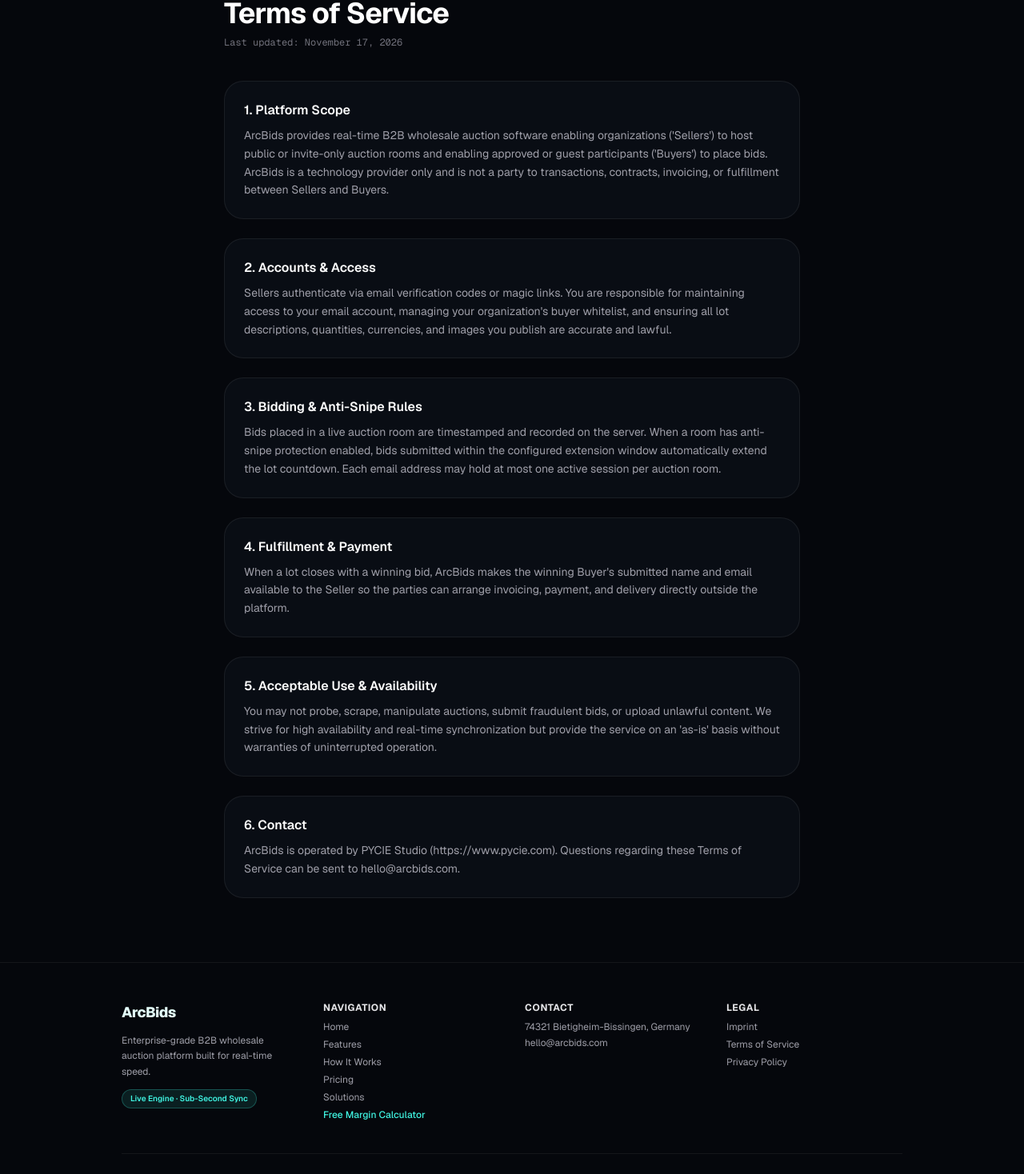
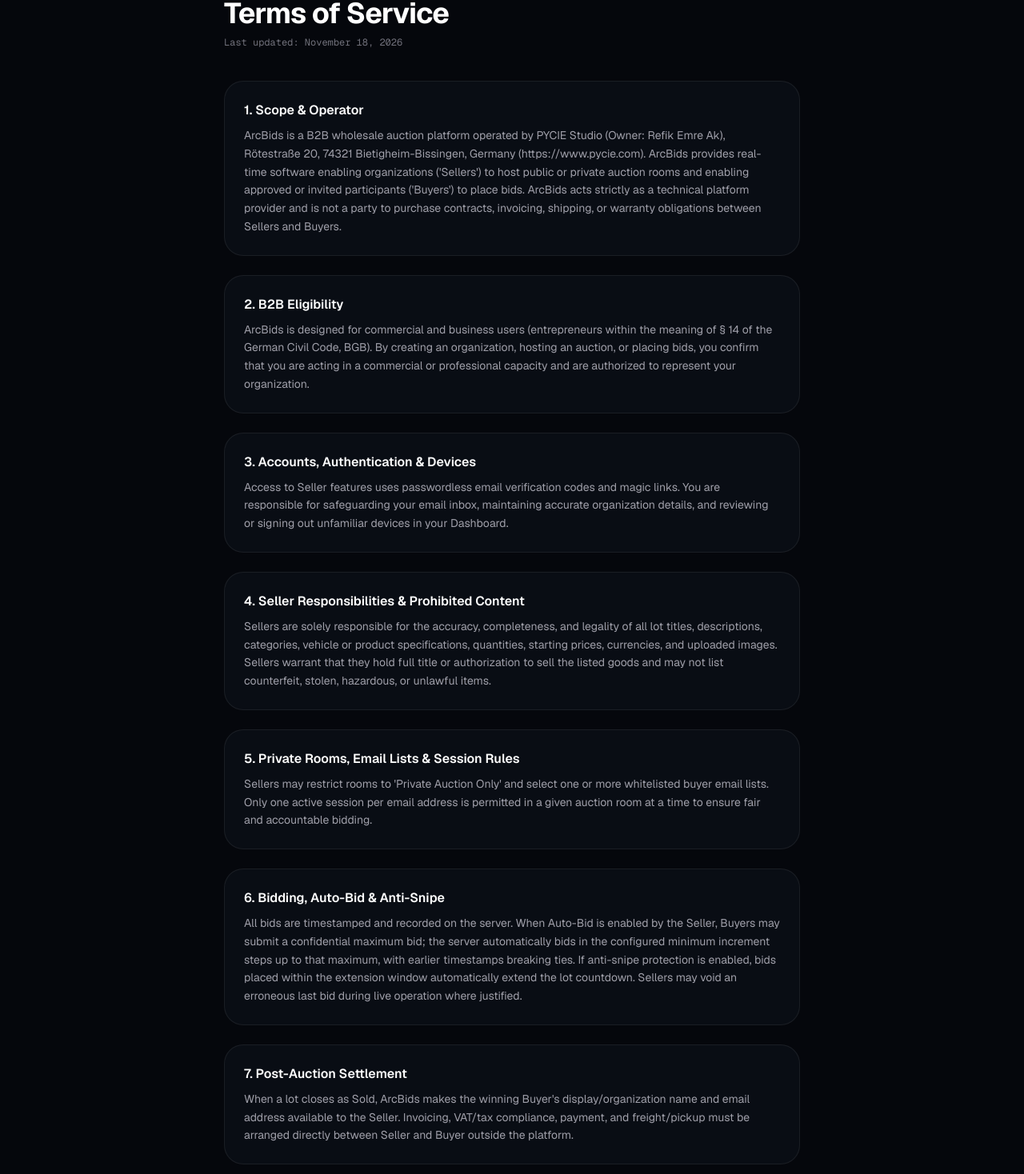
Before and after one commit to Arclipsed/Arc-Bids-Client, a Next.js app: page /terms in a window 1280 px wide. Shown: the part 176-1644 px from the top of the page at 80% size. Built offline with nearby package versions, Linux system fonts and the light colour scheme; no server answers.

Commit message:
Expand Privacy Policy and Terms of Service for GDPR and B2B auction rules

```diff
--- a/src/app/privacy/page.tsx
+++ b/src/app/privacy/page.tsx
@@ -22,54 +22,78 @@ const CONTENT = {
   EN: {
     eyebrow: "Legal",
     title: "Privacy Policy",
-    updated: "Last updated: November 17, 2026",
+    updated: "Last updated: November 18, 2026",
     sections: [
       {
-        heading: "1. Data We Collect",
-        body: "When you sign in as a Seller, we collect your email address to send verification codes and magic links. When you join or bid in an auction room as a Buyer, we collect the name/company and email address you enter so the Seller can verify whitelist eligibility and contact winning bidders.",
+        heading: "1. Controller",
+        body: "This website and the ArcBids platform are operated by PYCIE Studio (Owner: Refik Emre Ak), Rötestraße 20, 74321 Bietigheim-Bissingen, Germany (https://www.pycie.com). For platform inquiries contact hello@arcbids.com; for general operator inquiries contact contact@pycie.com.",
       },
       {
-        heading: "2. Cookies & Local Storage",
-        body: "We use an essential HttpOnly session cookie (arcbids_session) for Seller authentication, a language preference cookie (MANUAL_NEXT_LOCALE), and browser localStorage keys to remember your SpacetimeDB connection token and entered buyer details.",
+        heading: "2. Data We Collect",
+        body: "When you sign in via email OTP or magic link, we process your email address and derive a consistent OpenID Connect (OIDC) subject identifier. Sellers may provide organization details (name, slug, contact email, phone, website, address, VAT/Tax ID), auction room settings, lot descriptions, specifications, and uploaded photos, as well as named buyer email lists (company name and email, including CSV imports). Buyers entering or bidding in a room provide a display name/organization name, email address, bid amounts, and optional secret maximum auto-bid amounts. We also record active device metadata (browser/OS label, device type, device ID, and online/last-seen timestamps) so you can view and remotely sign out your devices.",
       },
       {
-        heading: "3. Infrastructure & Sub-processors",
-        body: "Real-time auction state is hosted on SpacetimeDB, uploaded lot images are stored on Vercel Blob, transactional sign-in emails are delivered via Resend, and the web application is hosted on Vercel.",
+        heading: "3. Purposes & Legal Bases (GDPR)",
+        body: "We process personal data to provide authentication, host real-time auction rooms, enforce private whitelists, execute proxy auto-bids, and enable post-auction contact between Sellers and winning Buyers (Art. 6(1)(b) GDPR — performance of a contract/pre-contractual measures). Security logging, duplicate-session prevention, and device management are processed based on our legitimate interest in platform integrity and fraud prevention (Art. 6(1)(f) GDPR).",
       },
       {
-        heading: "4. Data Sharing",
-        body: "We do not sell your personal data. Within an auction room, your entered display name is visible in the live bid feed, and your email address is shared with the Seller organizing that auction room for whitelist verification and post-auction fulfillment.",
+        heading: "4. Cookies, Local Storage & Session Storage",
+        body: "We use an essential HttpOnly session cookie (arcbids_session) for authentication and a language preference cookie (MANUAL_NEXT_LOCALE). Browser localStorage stores your OIDC/SpacetimeDB connection token (arcbid_oidc_id_token / arcbid_token_*) and persistent device ID (arcbid_device_id). Browser sessionStorage temporarily stores guest buyer name/email for the active tab (arcbid_buyer_name, arcbid_buyer_token) so guest details are not persisted across browser restarts.",
       },
       {
-        heading: "5. Retention & Deletion",
-        body: "Sellers can delete their auction rooms, buyer lists, and full account data directly from the Seller Dashboard. For data inquiries or deletion requests, contact PYCIE Studio (pycie.com) at hello@arcbids.com.",
+        heading: "5. Infrastructure & Sub-processors",
+        body: "Real-time auction state, device sessions, and OIDC verification run on SpacetimeDB; the web application is hosted on Vercel; uploaded lot images are stored on Vercel Blob; and transactional sign-in emails are delivered via Resend. Data is processed only to the extent required to operate the service.",
+      },
+      {
+        heading: "6. Data Sharing & Visibility",
+        body: "We do not sell your personal data. Within an auction room, your display name or organization name and bid amounts are visible in the live bid feed. Your email address is shared only with the Seller organizing that auction room for whitelist verification and post-auction fulfillment. Your secret maximum auto-bid amounts and your logged-in device list are private to your account.",
+      },
+      {
+        heading: "7. Retention & Account Deletion",
+        body: "Sellers can delete individual auction rooms (which also removes associated lot images from Vercel Blob), delete buyer lists, and remotely sign out devices at any time. You can also permanently delete your entire account, organization, auctions, lots, uploaded images, bids, buyer lists, and device records directly from the Dashboard under Danger Zone, or by emailing hello@arcbids.com.",
+      },
+      {
+        heading: "8. Your Rights Under GDPR",
+        body: "You have the right to request access to your stored personal data (Art. 15 GDPR), rectification of inaccurate data (Art. 16 GDPR), erasure (Art. 17 GDPR), restriction of processing (Art. 18 GDPR), data portability (Art. 20 GDPR), and to object to processing based on legitimate interests (Art. 21 GDPR). You also have the right to lodge a complaint with a competent data protection supervisory authority (such as the Landesbeauftragter für den Datenschutz und die Informationsfreiheit Baden-Württemberg).",
       },
     ],
   },
   DE: {
     eyebrow: "Rechtliches",
     title: "Datenschutzerklärung",
-    updated: "Stand: 17. November 2026",
+    updated: "Stand: 18. November 2026",
     sections: [
       {
-        heading: "1. Welche Daten wir verarbeiten",
-        body: "Bei der Anmeldung als Verkäufer verarbeiten wir Ihre E-Mail-Adresse zum Versand von Verifizierungscodes und Magic-Links. Beim Beitritt oder Bieten in einem Auktionsraum erfassen wir den angegebenen Namen bzw. Firmennamen sowie Ihre E-Mail-Adresse zur Whitelist-Prüfung und Kontaktaufnahme nach Zuschlag.",
+        heading: "1. Verantwortlicher",
+        body: "Verantwortlicher im Sinne der DSGVO für ArcBids ist PYCIE Studio (Inhaber: Refik Emre Ak), Rötestraße 20, 74321 Bietigheim-Bissingen, Deutschland (https://www.pycie.com). Plattform-Support: hello@arcbids.com; allgemeiner Betreiberkontakt: contact@pycie.com.",
       },
       {
-        heading: "2. Cookies & Local Storage",
-        body: "Wir verwenden ein technisch notwendiges HttpOnly-Sitzungscookie (arcbids_session) für die Verkäufer-Anmeldung, ein Sprachcookie (MANUAL_NEXT_LOCALE) sowie Local-Storage-Einträge im Browser für Ihre SpacetimeDB-Verbindung und Käuferangaben.",
+        heading: "2. Welche Daten wir verarbeiten",
+        body: "Bei der Anmeldung per E-Mail-Code oder Magic-Link verarbeiten wir Ihre E-Mail-Adresse und erstellen eine konsistente OIDC-Kennung. Verkäufer können Organisationsdaten (Name, Slug, Kontakt-E-Mail, Telefon, Webseite, Adresse, USt-IdNr.), Auktionskonfigurationen, Positionsbeschreibungen, Fahrzeug-/Artikelspezifikationen, hochgeladene Fotos sowie benannte Käufer-E-Mail-Listen (inkl. CSV-Import) hinterlegen. Käufer geben einen Anzeigenamen bzw. Organisationsnamen, eine E-Mail-Adresse, Gebote sowie optional verdeckte Maximalgebote (Auto-Bid) an. Zudem speichern wir Geräteinformationen (Browser/OS, Gerätetyp, Geräte-ID, Online-/Zuletzt-aktiv-Status) für die Geräteverwaltung.",
       },
       {
-        heading: "3. Infrastruktur & Auftragsverarbeiter",
-        body: "Echtzeit-Auktionsdaten laufen über SpacetimeDB, hochgeladene Positionsfotos werden in Vercel Blob gespeichert, Anmelde-E-Mails werden über Resend versendet und die Webanwendung wird auf Vercel betrieben.",
+        heading: "3. Zwecke & Rechtsgrundlagen (DSGVO)",
+        body: "Die Verarbeitung erfolgt zur Bereitstellung der Authentifizierung, Durchführung von Echtzeit-Auktionen, Whitelist-Prüfung, automatisierten Gebotsabgabe sowie Kontaktvermittlung nach Zuschlag (Art. 6 Abs. 1 lit. b DSGVO). Sicherheitsfunktionen wie Sitzungsschutz, Missbrauchsprävention und Geräteverwaltung stützen wir auf unser berechtigtes Interesse an einem sicheren Plattformbetrieb (Art. 6 Abs. 1 lit. f DSGVO).",
       },
       {
-        heading: "4. Weitergabe von Daten",
-        body: "Wir verkaufen keine personenbezogenen Daten. In einem Auktionsraum ist Ihr angegebener Anzeigename im Live-Aktivitätsfeed sichtbar; Ihre E-Mail-Adresse wird ausschließlich dem veranstaltenden Verkäufer zur Freigabe und Vertragsabwicklung bereitgestellt.",
+        heading: "4. Cookies, Local Storage & Session Storage",
+        body: "Wir verwenden ein technisch notwendiges HttpOnly-Sitzungscookie (arcbids_session) sowie ein Sprachcookie (MANUAL_NEXT_LOCALE). Im Local Storage speichern wir Ihr OIDC-/SpacetimeDB-Token (arcbid_oidc_id_token / arcbid_token_*) und Ihre Geräte-ID (arcbid_device_id). Im Session Storage werden Gast-Käuferangaben (arcbid_buyer_name, arcbid_buyer_token) nur für den jeweiligen Browser-Tab vorgehalten.",
       },
       {
-        heading: "5. Speicherdauer & Löschung",
-        body: "Verkäufer können Auktionsräume, Käuferlisten und ihr vollständiges Konto direkt im Dashboard löschen. Für Auskunfts- oder Löschanfragen wenden Sie sich bitte an PYCIE Studio (pycie.com) unter hello@arcbids.com.",
+        heading: "5. Infrastruktur & Auftragsverarbeiter",
+        body: "Echtzeit-Auktionsdaten, Gerätesitzungen und OIDC-Prüfungen laufen über SpacetimeDB; die Webanwendung wird über Vercel bereitgestellt; hochgeladene Positionsfotos werden in Vercel Blob gespeichert; Anmelde-E-Mails werden über Resend versendet.",
+      },
+      {
+        heading: "6. Weitergabe & Sichtbarkeit von Daten",
+        body: "Wir verkaufen keine personenbezogenen Daten. In einem Auktionsraum sind Ihr angegebener Anzeige- bzw. Organisationsname sowie Gebote im Live-Feed sichtbar. Ihre E-Mail-Adresse wird ausschließlich dem veranstaltenden Verkäufer zur Freigabe und Vertragsabwicklung bereitgestellt. Verdeckte Maximalgebote (Auto-Bid) und Ihre Geräteliste sind ausschließlich für Sie selbst einsehbar.",
+      },
+      {
+        heading: "7. Speicherdauer & Kontolöschung",
+        body: "Verkäufer können einzelne Auktionsräume (inklusive Löschung der zugehörigen Fotos in Vercel Blob), Käuferlisten sowie angemeldete Geräte jederzeit löschen. Über die Danger Zone im Dashboard können Sie Ihr gesamtes Konto samt Organisation, Auktionen, Positionen, Fotos, Geboten, Käuferlisten und Gerätedaten vollständig und endgültig löschen oder sich an hello@arcbids.com wenden.",
+      },
+      {
+        heading: "8. Ihre Rechte nach DSGVO",
+        body: "Sie haben das Recht auf Auskunft (Art. 15 DSGVO), Berichtigung (Art. 16 DSGVO), Löschung (Art. 17 DSGVO), Einschränkung der Verarbeitung (Art. 18 DSGVO), Datenübertragbarkeit (Art. 20 DSGVO) sowie Widerspruch (Art. 21 DSGVO). Zudem steht Ihnen ein Beschwerderecht bei einer Datenschutz-Aufsichtsbehörde zu (z. B. beim Landesbeauftragten für den Datenschutz und die Informationsfreiheit Baden-Württemberg).",
       },
     ],
   },
--- a/src/app/terms/page.tsx
+++ b/src/app/terms/page.tsx
@@ -22,62 +22,94 @@ const CONTENT = {
   EN: {
     eyebrow: "Legal",
     title: "Terms of Service",
-    updated: "Last updated: November 17, 2026",
+    updated: "Last updated: November 18, 2026",
     sections: [
       {
-        heading: "1. Platform Scope",
-        body: "ArcBids provides real-time B2B wholesale auction software enabling organizations ('Sellers') to host public or invite-only auction rooms and enabling approved or guest participants ('Buyers') to place bids. ArcBids is a technology provider only and is not a party to transactions, contracts, invoicing, or fulfillment between Sellers and Buyers.",
+        heading: "1. Scope & Operator",
+        body: "ArcBids is a B2B wholesale auction platform operated by PYCIE Studio (Owner: Refik Emre Ak), Rötestraße 20, 74321 Bietigheim-Bissingen, Germany (https://www.pycie.com). ArcBids provides real-time software enabling organizations ('Sellers') to host public or private auction rooms and enabling approved or invited participants ('Buyers') to place bids. ArcBids acts strictly as a technical platform provider and is not a party to purchase contracts, invoicing, shipping, or warranty obligations between Sellers and Buyers.",
       },
       {
-        heading: "2. Accounts & Access",
-        body: "Sellers authenticate via email verification codes or magic links. You are responsible for maintaining access to your email account, managing your organization's buyer whitelist, and ensuring all lot descriptions, quantities, currencies, and images you publish are accurate and lawful.",
+        heading: "2. B2B Eligibility",
+        body: "ArcBids is designed for commercial and business users (entrepreneurs within the meaning of § 14 of the German Civil Code, BGB). By creating an organization, hosting an auction, or placing bids, you confirm that you are acting in a commercial or professional capacity and are authorized to represent your organization.",
       },
       {
-        heading: "3. Bidding & Anti-Snipe Rules",
-        body: "Bids placed in a live auction room are timestamped and recorded on the server. When a room has anti-snipe protection enabled, bids submitted within the configured extension window automatically extend the lot countdown. Each email address may hold at most one active session per auction room.",
+        heading: "3. Accounts, Authentication & Devices",
+        body: "Access to Seller features uses passwordless email verification codes and magic links. You are responsible for safeguarding your email inbox, maintaining accurate organization details, and reviewing or signing out unfamiliar devices in your Dashboard.",
       },
       {
-        heading: "4. Fulfillment & Payment",
-        body: "When a lot closes with a winning bid, ArcBids makes the winning Buyer's submitted name and email available to the Seller so the parties can arrange invoicing, payment, and delivery directly outside the platform.",
+        heading: "4. Seller Responsibilities & Prohibited Content",
+        body: "Sellers are solely responsible for the accuracy, completeness, and legality of all lot titles, descriptions, categories, vehicle or product specifications, quantities, starting prices, currencies, and uploaded images. Sellers warrant that they hold full title or authorization to sell the listed goods and may not list counterfeit, stolen, hazardous, or unlawful items.",
       },
       {
-        heading: "5. Acceptable Use & Availability",
-        body: "You may not probe, scrape, manipulate auctions, submit fraudulent bids, or upload unlawful content. We strive for high availability and real-time synchronization but provide the service on an 'as-is' basis without warranties of uninterrupted operation.",
+        heading: "5. Private Rooms, Email Lists & Session Rules",
+        body: "Sellers may restrict rooms to 'Private Auction Only' and select one or more whitelisted buyer email lists. Only one active session per email address is permitted in a given auction room at a time to ensure fair and accountable bidding.",
       },
       {
-        heading: "6. Contact",
-        body: "ArcBids is operated by PYCIE Studio (https://www.pycie.com). Questions regarding these Terms of Service can be sent to hello@arcbids.com.",
+        heading: "6. Bidding, Auto-Bid & Anti-Snipe",
+        body: "All bids are timestamped and recorded on the server. When Auto-Bid is enabled by the Seller, Buyers may submit a confidential maximum bid; the server automatically bids in the configured minimum increment steps up to that maximum, with earlier timestamps breaking ties. If anti-snipe protection is enabled, bids placed within the extension window automatically extend the lot countdown. Sellers may void an erroneous last bid during live operation where justified.",
+      },
+      {
+        heading: "7. Post-Auction Settlement",
+        body: "When a lot closes as Sold, ArcBids makes the winning Buyer's display/organization name and email address available to the Seller. Invoicing, VAT/tax compliance, payment, and freight/pickup must be arranged directly between Seller and Buyer outside the platform.",
+      },
+      {
+        heading: "8. Acceptable Use",
+        body: "You may not attempt to bypass access controls, scrape or probe private rooms, manipulate auctions (including shill bidding), or interfere with real-time WebSocket infrastructure. We reserve the right to suspend or remove organizations or rooms that violate these terms.",
+      },
+      {
+        heading: "9. Availability & Limitation of Liability",
+        body: "We strive for high availability and sub-second synchronization but provide the platform without guarantee of uninterrupted operation. PYCIE Studio is liable without limitation for intent, gross negligence, and injury to life, body, or health. For slight negligence, liability is limited to foreseeable, contract-typical damages arising from breach of essential contractual obligations (cardinal duties); any further liability for indirect damages or lost profits is excluded to the extent permitted by German law.",
+      },
+      {
+        heading: "10. Account Deletion, Governing Law & Contact",
+        body: "You may delete your account and all associated data at any time via the Dashboard Danger Zone. These Terms are governed by the laws of the Federal Republic of Germany, excluding the UN Convention on Contracts for the International Sale of Goods (CISG). For platform support contact hello@arcbids.com; for operator inquiries contact contact@pycie.com.",
       },
     ],
   },
   DE: {
     eyebrow: "Rechtliches",
     title: "Allgemeine Geschäftsbedingungen (AGB)",
-    updated: "Stand: 17. November 2026",
+    updated: "Stand: 18. November 2026",
     sections: [
       {
-        heading: "1. Leistungsgegenstand",
-        body: "ArcBids stellt eine B2B-Software für Großhandelsauktionen in Echtzeit bereit, mit der Unternehmen („Verkäufer“) öffentliche oder private Auktionsräume betreiben und Teilnehmer („Käufer“) Gebote abgeben können. ArcBids ist ausschließlich technischer Plattformbetreiber und wird nicht Vertragspartei der zwischen Verkäufern und Käufern geschlossenen Kaufverträge.",
+        heading: "1. Geltungsbereich & Betreiber",
+        body: "ArcBids ist eine B2B-Großhandels-Auktionsplattform, betrieben von PYCIE Studio (Inhaber: Refik Emre Ak), Rötestraße 20, 74321 Bietigheim-Bissingen, Deutschland (https://www.pycie.com). ArcBids stellt ausschließlich die technische Echtzeit-Software für öffentliche oder private Auktionsräume bereit und wird nicht Vertragspartei der zwischen Verkäufern und Käufern geschlossenen Kaufverträge.",
       },
       {
-        heading: "2. Konten & Zugang",
-        body: "Verkäufer melden sich per 6-stelligem E-Mail-Code oder Magic-Link an. Sie sind verantwortlich für den Schutz Ihres E-Mail-Zugangs, die Pflege Ihrer Käufer-Whitelist sowie für die Richtigkeit aller veröffentlichten Artikelbeschreibungen, Stückzahlen, Währungen und Fotos.",
+        heading: "2. B2B-Nutzung (Unternehmer)",
+        body: "Das Angebot richtet sich ausschließlich an Unternehmer im Sinne des § 14 BGB. Mit der Registrierung, Erstellung einer Organisation oder Abgabe eines Gebots bestätigen Sie, im Rahmen Ihrer gewerblichen oder selbstständigen beruflichen Tätigkeit zu handeln.",
       },
       {
-        heading: "3. Gebote & Anti-Snipe-Regeln",
-        body: "Alle Gebote in einem Live-Auktionsraum werden serverseitig mit Zeitstempel erfasst. Ist ein Anti-Snipe-Zeitfenster aktiviert, verlängern Gebote in den letzten Sekunden automatisch den Countdown. Pro E-Mail-Adresse ist jeweils nur eine aktive Sitzung pro Auktionsraum zulässig.",
+        heading: "3. Konten, Anmeldung & Gerätesicherheit",
+        body: "Die Anmeldung erfolgt passwortlos per E-Mail-Verifizierungscode oder Magic-Link. Sie sind verpflichtet, den Zugang zu Ihrem E-Mail-Postfach zu schützen, Organisationsdaten aktuell zu halten und Ihre angemeldeten Geräte im Dashboard zu kontrollieren.",
       },
       {
-        heading: "4. Abwicklung & Zahlung",
-        body: "Nach Zuschlag stellt ArcBids dem Verkäufer Namen und E-Mail-Adresse des Höchstbietenden zur Verfügung, damit Rechnungsstellung, Zahlung und Versand direkt zwischen den Parteien abgewickelt werden können.",
+        heading: "4. Pflichten der Verkäufer & unzulässige Inhalte",
+        body: "Verkäufer tragen die alleinige Verantwortung für die Richtigkeit, Vollständigkeit und Rechtmäßigkeit aller Artikelbezeichnungen, Kategorien, Fahrzeug-/Produktspezifikationen, Stückzahlen, Startpreise, Währungen und hochgeladenen Fotos. Das Anbieten gestohlener, gefälschter oder rechtswidriger Waren ist untersagt.",
       },
       {
-        heading: "5. Zulässige Nutzung & Verfügbarkeit",
-        body: "Missbrauch der Plattform, Manipulation von Geboten, unbefugtes Auslesen von Räumen sowie das Hochladen rechtswidriger Inhalte sind untersagt. Der Dienst wird nach aktuellem Stand der Technik ohne Gewähr für unterbrechungsfreie Verfügbarkeit bereitgestellt.",
+        heading: "5. Private Räume, E-Mail-Listen & Sitzungsregeln",
+        body: "Verkäufer können Auktionen als ‚Private Auction Only‘ auf ausgewählte Käufer-E-Mail-Listen beschränken. Pro E-Mail-Adresse ist in einem Auktionsraum jeweils nur eine aktive Sitzung gleichzeitig zulässig.",
       },
       {
-        heading: "6. Kontakt",
-        body: "ArcBids wird betrieben von PYCIE Studio (https://www.pycie.com). Bei Fragen zu diesen AGB erreichen Sie uns unter hello@arcbids.com.",
+        heading: "6. Gebote, Auto-Bid & Anti-Snipe-Schutz",
+        body: "Alle Gebote werden serverseitig mit Zeitstempel erfasst. Ist Auto-Bid aktiviert, können Käufer ein verdecktes Maximalgebot hinterlegen; der Server bietet automatisch in den festgelegten Mindestschritten bis zu diesem Maximum mit (bei Gleichstand entscheidet der frühere Zeitstempel). Bei aktiviertem Anti-Snipe-Fenster verlängern späte Gebote den Countdown automatisch. Verkäufer können im begründeten Ausnahmefall das letzte Gebot stornieren (Void).",
+      },
+      {
+        heading: "7. Abwicklung nach Zuschlag",
+        body: "Nach erfolgreichem Zuschlag erhält der Verkäufer den Anzeige-/Organisationsnamen sowie die E-Mail-Adresse des Höchstbietenden. Rechnungsstellung, Umsatzsteuerprüfung, Zahlung und Lieferung erfolgen direkt zwischen Verkäufer und Käufer außerhalb der Plattform.",
+      },
+      {
+        heading: "8. Zulässige Nutzung",
+        body: "Jede Manipulation von Auktionen (einschließlich Scheingeboten), das Umgehen von Zugangskontrollen, automatisiertes Auslesen (Scraping) sowie Störungen der Echtzeit-Infrastruktur sind untersagt.",
+      },
+      {
+        heading: "9. Verfügbarkeit & Haftungsbeschränkung",
+        body: "Der Dienst wird nach aktuellem Stand der Technik ohne Gewähr für ununterbrochene Verfügbarkeit bereitgestellt. PYCIE Studio haftet unbeschränkt bei Vorsatz, grober Fahrlässigkeit sowie bei Verletzung von Leben, Körper oder Gesundheit. Bei leichter Fahrlässigkeit haften wir nur bei Verletzung wesentlicher Vertragspflichten (Kardinalpflichten), begrenzt auf den vertragstypischen, vorhersehbaren Schaden.",
+      },
+      {
+        heading: "10. Kontolöschung, anwendbares Recht & Kontakt",
+        body: "Sie können Ihr Konto samt aller Daten jederzeit über die Danger Zone im Dashboard löschen. Es gilt das Recht der Bundesrepublik Deutschland unter Ausschluss des UN-Kaufrechts (CISG). Plattform-Support: hello@arcbids.com; Betreiberkontakt: contact@pycie.com.",
       },
     ],
   },
```
